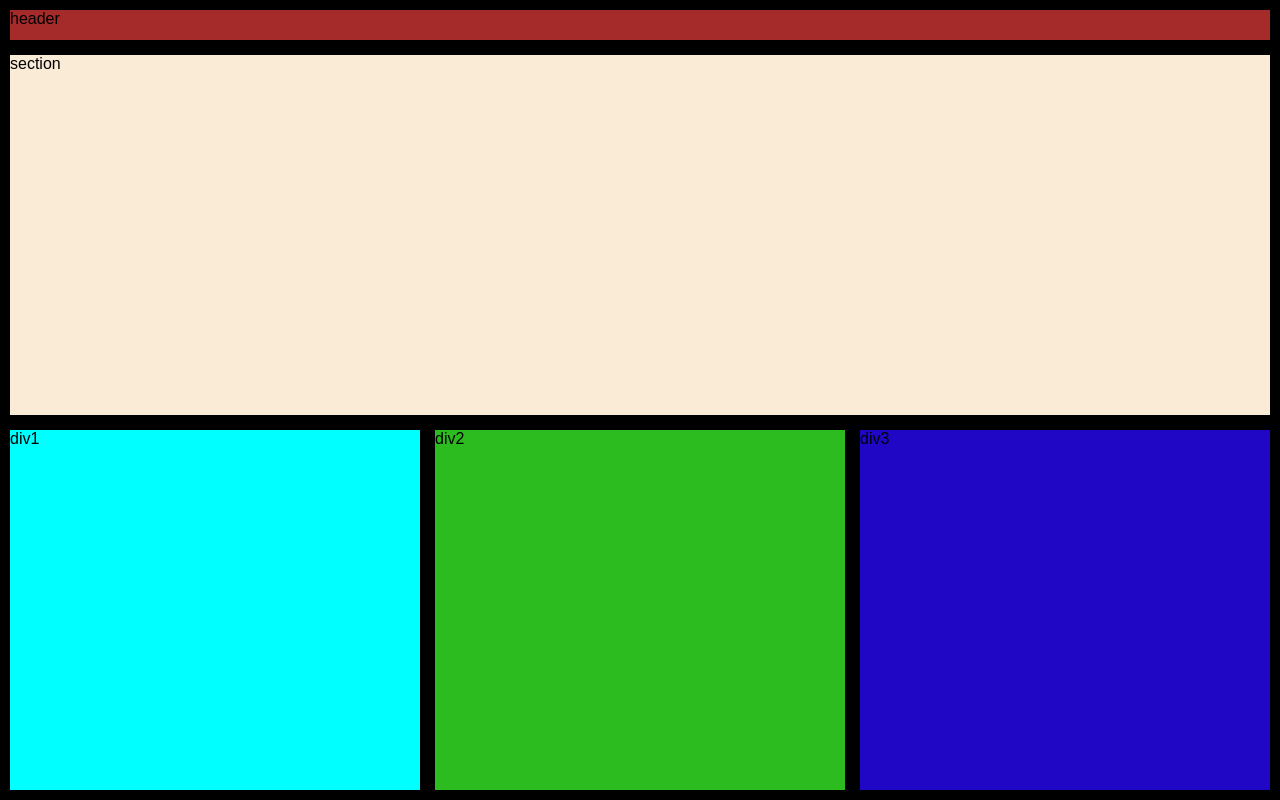
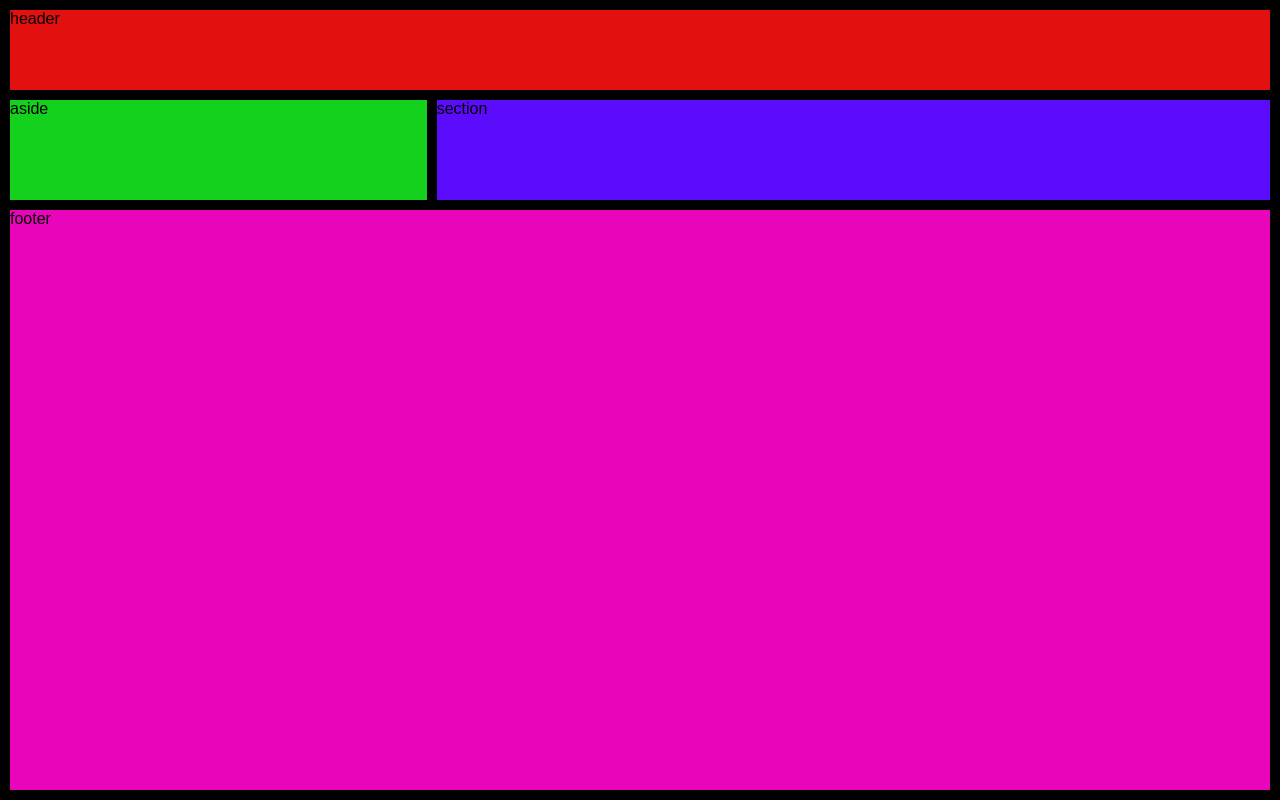
Before and after one commit to Siddharthajoshi7/cohert-apple, a plain HTML site: page index.html in a window 1280 px wide. Drawn offline with Linux system fonts and the light colour scheme.

Commit message:
another grid

```diff
--- a/index.html
+++ b/index.html
@@ -7,16 +7,13 @@
   <link rel="stylesheet" href="style.css">
 </head>
 <body>
-  <main>
-    <header>
-      header
-    </header>
-    <section>
-      section
-    </section>
-    <div id="div1">div1</div>
-    <div id="div2">div2</div>
-    <div id="div3">div3</div>
-  </main>
+ <main>
+  <header>
+    header
+  </header>
+  <aside>aside </aside>
+  <section>section</section>
+  <footer>footer</footer>
+ </main>
 </body>
 </html>
--- a/style.css
+++ b/style.css
@@ -8,38 +8,32 @@ html,body{
     height: 100%;
     width: 100%;
 }
-
 main{
     height: 100%;
     width: 100%;
     background-color: black;
     padding: 10px;
     display: grid;
-    gap: 15px;
-    grid-template-columns: 1fr 1fr 1fr;
-    grid-template-rows: 30px 1fr 1fr;
-    grid-template-areas: "header header header"
-            "section section section"
-            "div1 div2 div3";
+    gap: 10px;
+    grid-template-columns: 0.5fr 1fr;
+    grid-template-rows: 80px 100px 1fr;
+    grid-template-areas: "header header"
+    "aside section"
+    "footer footer";
 }
-
 header{
-    background-color: brown;
+    background: #e31010;
     grid-area: header;
 }
+aside{
+    background: #13d11d;
+    grid-area: aside;
+}
 section{
-    background-color: antiquewhite;
+    background: #5c0cfc;
     grid-area: section;
 }
-#div1{
-    background-color: aqua;
-    grid-area: div1;
+footer{
+    background: #e805ba;
+    grid-area: footer;
 }
-#div2{
-    background-color: rgb(45, 188, 32);
-    grid-area: div2;
-}
-#div3{
-    background-color: rgb(32, 7, 198);
-    grid-area: div3;
-}
```
